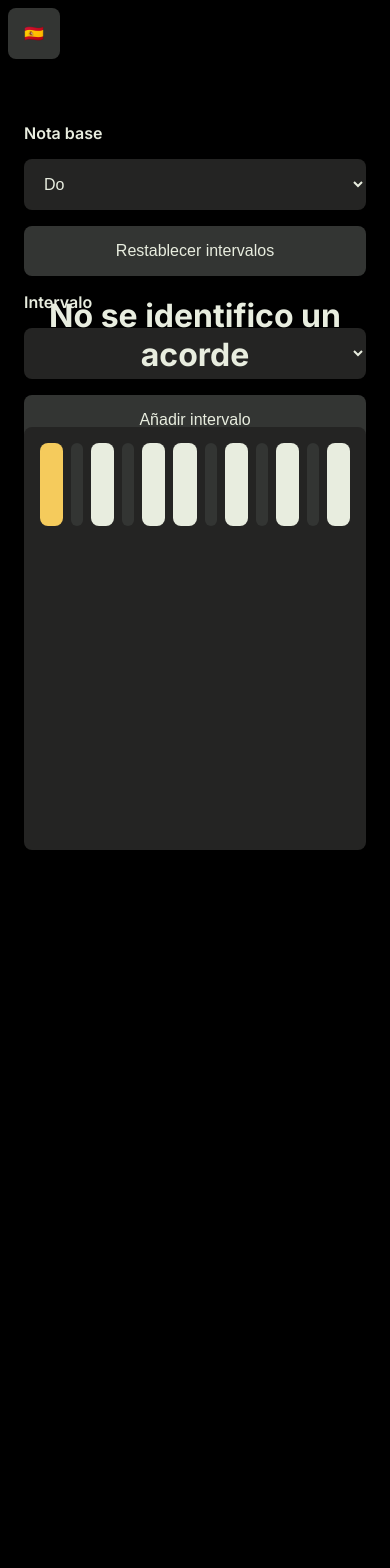
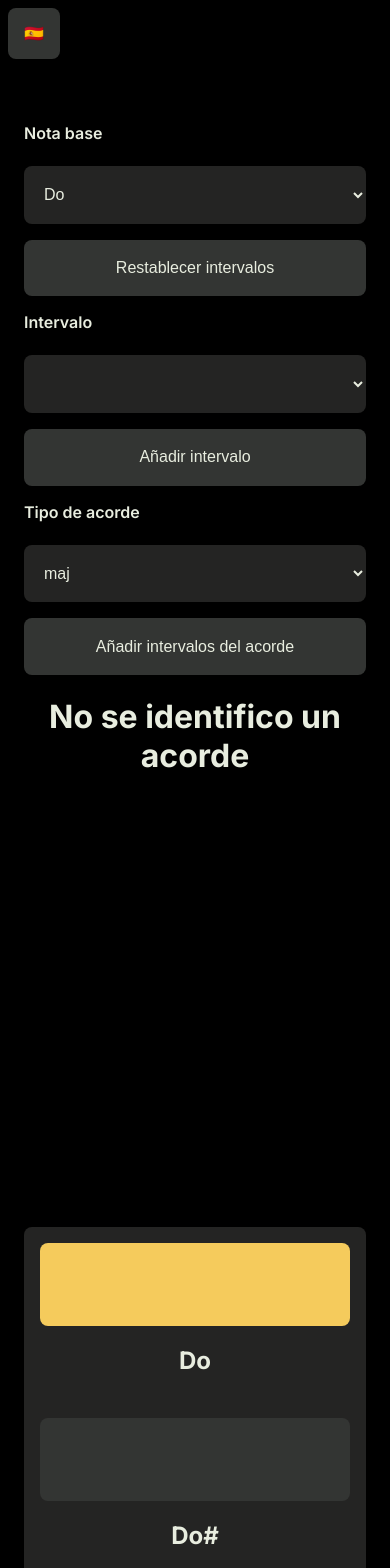
Before and after one commit to jdaar/chord-visualizer, a SvelteKit app: page / in a window 390 px wide. Shown: the top 1568 px of the page. Before the commit the page ends 906 px from the top, so only its background shows below. Built offline with nearby package versions, Linux system fonts and the light colour scheme.

Commit message:
chore: fully responsive

```diff
--- a/src/routes/+page.svelte
+++ b/src/routes/+page.svelte
@@ -159,13 +159,19 @@
 	</h1>
 	<div class="piano">
 		{#each notes as note}
+            <div class="note_container">
                 <div
                     class="note"
                     class:selected={$chord['intervals']
                         .map((value) => interval_to_note($chord['base_note'], value))
                         .includes(note) || note == $chord['base_note']}
                     class:semitone={(note[1] ?? '') == '#'}
-			/>
+                >
+                </div>
+                <h2>
+                    {anglo_to_latin(note)}
+                </h2>
+            </div>
 		{/each}
 	</div>
 </div>
@@ -195,6 +201,19 @@
         border-radius: 0.5em;
 	}
 
+    .note_container {
+        width: 100%;
+        display: grid;
+        justify-content: center;
+        align-content: center;
+        grid-template-rows: 1fr 1fr;
+        grid-template-columns: 1fr;
+    }
+
+    h2 {
+        text-align: center;
+    }
+
     .form {
         display: grid;
         grid-template-columns: 1fr 1fr 1fr;
@@ -222,10 +241,13 @@
 	}
 
 	.note {
+		color: #333533;
 		background-color: #e8eddf;
-		padding: 1em;
 		height: 5rem;
 		border-radius: 0.5em;
+        display: grid;
+        justify-content: center;
+        align-content: center;
 	}
 
 	.selected {
@@ -234,7 +256,7 @@
 
 	.semitone {
 		background-color: #333533;
-		color: white;
+		color: #e8eddf;
 	}
 
 	.piano {
@@ -243,10 +265,11 @@
 		padding: 1em;
 		display: grid;
 		gap: 1em;
-		grid-template-columns: 1fr 0.1fr 1fr 0.1fr 1fr 1fr 0.1fr 1fr 0.1fr 1fr 0.1fr 1fr;
+		grid-template-columns: 1fr 0.3fr 1fr 0.3fr 1fr 1fr 0.3fr 1fr 0.3fr 1fr 0.3fr 1fr;
 		grid-template-rows: 1fr;
         margin-bottom: 2em;
 	}
+
 
     @media(max-width: 860px) {
         .display {
@@ -267,4 +290,10 @@
             grid-template-columns: 1fr;
         }
     }
+    @media(max-width: 640px) {
+        .piano {
+            grid-template-rows: 0.5fr 0.2fr 0.5fr 0.2fr 0.5fr 0.5fr 0.2fr 0.5fr 0.2fr 0.5fr 0.2fr 0.5fr;
+            grid-template-columns: 1fr;
+        }
+    }
 </style>
```
Lines whose indentation alone changed are shown as unchanged.
